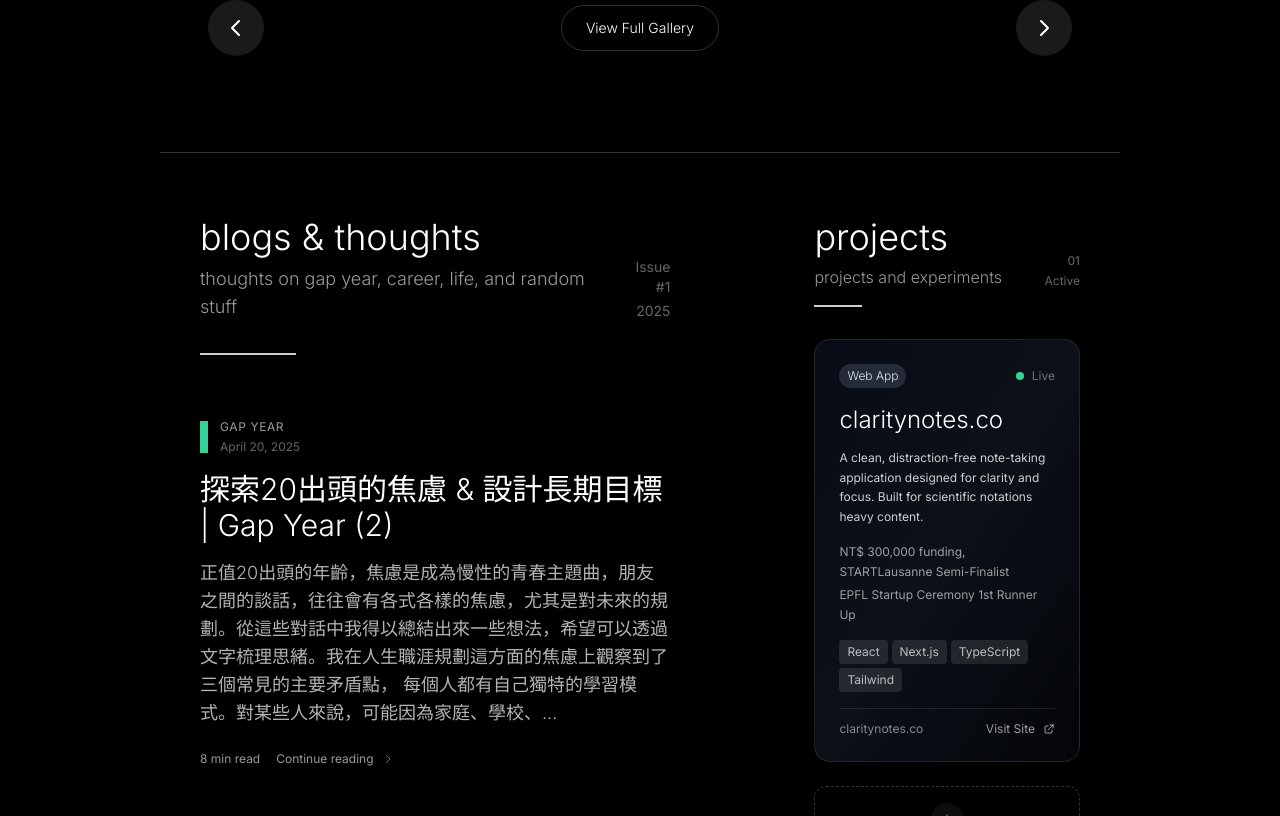
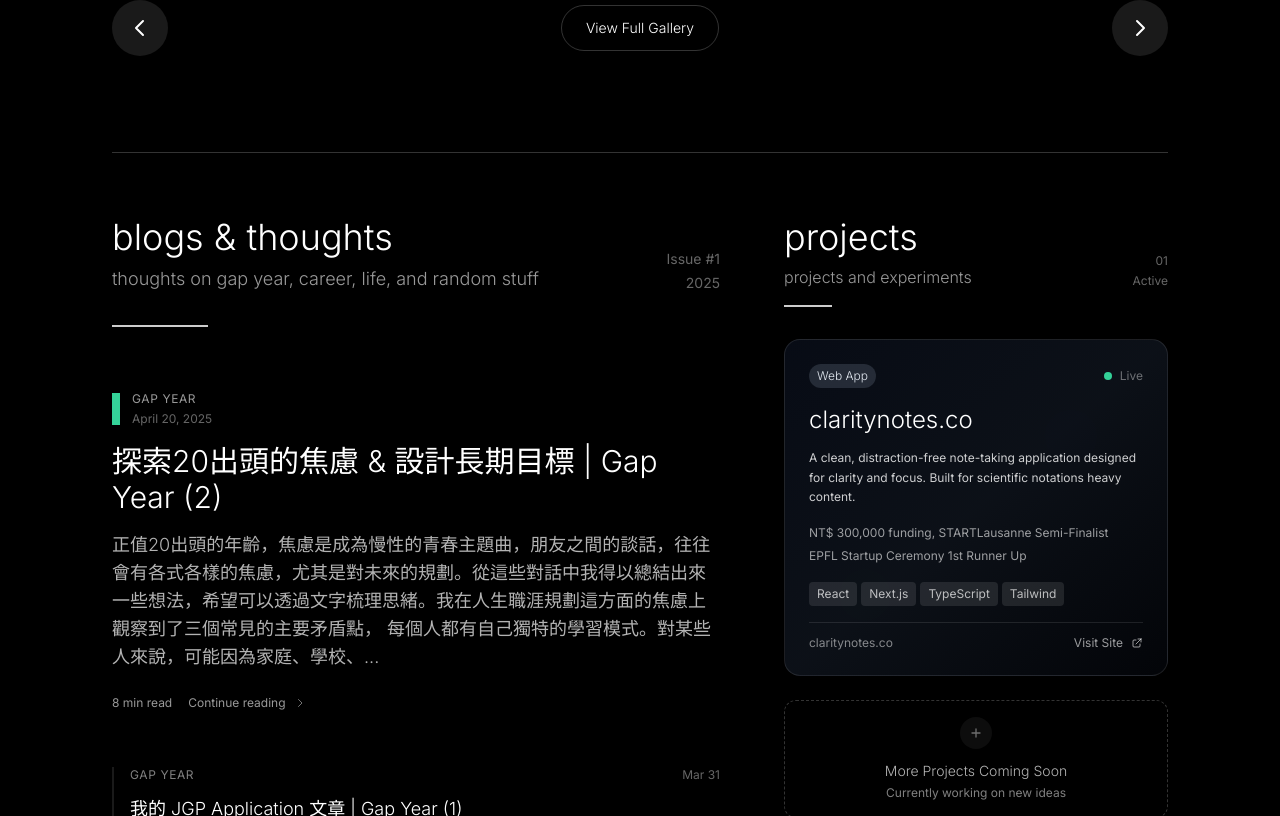
Before and after one commit to chaos2clarity/anderson-chen, a Next.js app: page / in a window 1280 px wide. Shown: the part 1384-2200 px from the top of the page. Built offline with nearby package versions, Linux system fonts and the light colour scheme.

Commit message:
adjust screen size for phone users

```diff
--- a/app/blog/[slug]/page.tsx
+++ b/app/blog/[slug]/page.tsx
@@ -151,11 +151,8 @@ export default function BlogPostPage({ params }: { params: Promise<{ slug: strin
             initial={{ opacity: 0, y: 30 }}
             animate={{ opacity: 1, y: 0 }}
             transition={{ duration: 0.6, delay: 0.2 }}
-            className="prose prose-invert prose-lg max-w-none"
-          >
-            {/* Custom Prose Styles */}
-            <div
-              className="prose-headings:font-light prose-headings:text-white
+            className="prose prose-invert prose-lg max-w-none
+                       prose-headings:font-light prose-headings:text-white
                        prose-h1:text-4xl prose-h1:mb-6 prose-h1:mt-12
                        prose-h2:text-3xl prose-h2:mb-4 prose-h2:mt-10 prose-h2:text-white/90
                        prose-h3:text-2xl prose-h3:mb-3 prose-h3:mt-8 prose-h3:text-white/80
@@ -173,7 +170,7 @@ export default function BlogPostPage({ params }: { params: Promise<{ slug: strin
             dangerouslySetInnerHTML={{
               __html: marked(post.content.replace(/^# /gm, '## ')) // Convert markdown to HTML, and convert H1 to H2
             }}
-            />
+          >
           </motion.article>
 
           {/* Footer Navigation */}
--- a/app/page.tsx
+++ b/app/page.tsx
@@ -205,8 +205,8 @@ export default function Projects() {
       </section>
 
       {/* Gallery Section */}
-      <section className="relative px-10 md:px-20">
-        <div className="max-w-8xl lg:mx-32 md:mx-20 sm:mx-auto">
+      <section className="relative px-6 lg:px-28">
+        <div className="max-w-8xl mx-auto">
           <div className="w-full h-[1px] bg-white/20 mb-12"></div>
           {/* Gallery Header */}
           <div className="flex flex-col md:flex-row justify-between items-start md:items-center mb-12 gap-6">
@@ -375,15 +375,15 @@ export default function Projects() {
       </AnimatePresence>
 
       {/* Side-by-Side: Magazine Blog & Projects */}
-      <section className="relative py-24 px-6 md:px-8">
-        <div className="max-w-8xl mx-32">
+      <section className="relative py-24 px-6 lg:px-28">
+        <div className="max-w-8xl mx-auto">
           <div className="w-full h-[1px] bg-white/20 mb-16"></div>
 
           {/* Two-Column Layout */}
           <div className="grid grid-cols-1 md:grid-cols-5 gap-8 md:gap-12 xl:gap-16">
 
             {/* Blog Section - Left Column (3/5 width) */}
-            <div className="md:col-span-3 lg:mx-10 md:mx-10 sm:mx-auto">
+            <div className="md:col-span-3">
               {/* Editorial Header */}
               <motion.div
                 initial={{ opacity: 0, y: 20 }}
@@ -582,7 +582,7 @@ export default function Projects() {
             </div>
 
             {/* Projects Section - Right Column (2/5 width) */}
-            <div className="md:col-span-2 lg:mx-10 md:mx-10 sm:mx-auto">
+            <div className="md:col-span-2">
               {/* Projects Header */}
               <motion.div
                 initial={{ opacity: 0, y: 20 }}
--- a/app/pages/arts/page.tsx
+++ b/app/pages/arts/page.tsx
@@ -4,26 +4,46 @@ import Link from "next/link";
 import Image from "next/image";
 import { motion, AnimatePresence } from "framer-motion";
 
+// Location mappings from main page
+const PHOTOGRAPHY_LOCATIONS: Record<number, string> = {
+  0: "Milan, Italy",
+  1: "Jungfrau, Switzerland",
+  2: "Paris, France",
+  3: "Lausanne, Switzerland",
+  4: "Paris, France",
+  6: "The Alps, Somwhere High Up",
+  7: "Oregon, United States",
+  8: "Zurich, Switzerland",
+  9: "EPFL Campus, Lausanne",
+  11: "Yilan, Taiwan",
+  12: "Singapore, Singapore"
+};
+
 // Image data with categories and locations
-const PHOTOGRAPHY_IMAGES = [
-  { id: 0, location: "Singapore", category: "urban", aspect: "portrait" },
-  { id: 1, location: "Tokyo", category: "street", aspect: "landscape" },
-  { id: 2, location: "Seoul", category: "urban", aspect: "portrait" },
-  { id: 3, location: "Taipei", category: "street", aspect: "landscape" },
-  { id: 4, location: "Bangkok", category: "culture", aspect: "portrait" },
-  { id: 6, location: "Hong Kong", category: "urban", aspect: "landscape" },
-  { id: 7, location: "Kuala Lumpur", category: "architecture", aspect: "portrait" },
-  { id: 8, location: "Manila", category: "street", aspect: "landscape" },
-  { id: 9, location: "Jakarta", category: "culture", aspect: "portrait" },
-  { id: 11, location: "Ho Chi Minh", category: "street", aspect: "landscape" },
-  { id: 12, location: "Hanoi", category: "culture", aspect: "portrait" },
+const photography_template = [
+  { id: 0, category: "people", aspect: "portrait" },
+  { id: 1, category: "nature", aspect: "landscape" },
+  { id: 2, category: "urban", aspect: "portrait" },
+  { id: 3, category: "nature", aspect: "landscape" },
+  { id: 4, category: "urban", aspect: "portrait" },
+  { id: 6, category: "nature", aspect: "landscape" },
+  { id: 7, category: "people", aspect: "portrait" },
+  { id: 8, category: "urban", aspect: "landscape" },
+  { id: 9, category: "nature", aspect: "portrait" },
+  { id: 11, category: "people", aspect: "landscape" },
+  { id: 12, category: "urban", aspect: "portrait" },
 ];
 
+const PHOTOGRAPHY_IMAGES = photography_template.map(img => ({
+  ...img,
+  location: PHOTOGRAPHY_LOCATIONS[img.id] || "Unknown Location"
+}));
+
 const ARTWORK_IMAGES = [
-  { id: 1, location: "Studio", category: "digital", aspect: "square" },
-  { id: 2, location: "Studio", category: "traditional", aspect: "portrait" },
-  { id: 3, location: "Studio", category: "mixed", aspect: "landscape" },
-  { id: 4, location: "Studio", category: "digital", aspect: "square" },
+  { id: 1, location: "封建社會 - 女 (2022)", category: "mixed", aspect: "square" },
+  { id: 2, location: "封建社會 - 男 (2022)", category: "mixed", aspect: "portrait" },
+  { id: 3, location: "夜 (2022)", category: "traditional", aspect: "landscape" },
+  { id: 4, location: "地鐵 (2022)", category: "traditional", aspect: "square" },
 ];
 
 const Arts = () => {
@@ -136,7 +156,7 @@ const Arts = () => {
               className="flex justify-center mb-12"
             >
               <div className="flex flex-wrap justify-center gap-3">
-                {["all", "street", "urban", "culture", "architecture", "digital", "traditional", "mixed"].map((filterOption) => (
+                {["all", "urban", "nature", "people", "digital", "traditional", "mixed"].map((filterOption) => (
                   <button
                     key={filterOption}
                     onClick={() => setFilter(filterOption)}
--- a/content/blogs/gap-year-plan-and-reflections.mdx
+++ b/content/blogs/gap-year-plan-and-reflections.mdx
@@ -7,7 +7,7 @@ readTime: 8
 featured: true
 ---
 
-## **99%人會面臨的矛盾**
+### **99%人會面臨的矛盾**
 正值20出頭的年齡，焦慮是成為慢性的青春主題曲，朋友之間的談話，往往會有各式各樣的焦慮，尤其是對未來的規劃。從這些對話中我得以總結出來一些想法，希望可以透過文字梳理思緒。我在人生職涯規劃這方面的焦慮上觀察到了三個常見的主要矛盾點，
 
 ### **1.矛盾一 : 綜合能力 (Generalist) vs. 專家 (Specialist) :**
--- /dev/null
+++ b/tailwind.config.ts
@@ -0,0 +1,82 @@
+/** @type {import('tailwindcss').Config} */
+module.exports = {
+  darkMode: ["class"],
+  content: [
+    './pages/**/*.{ts,tsx}',
+    './components/**/*.{ts,tsx}',
+    './app/**/*.{ts,tsx}',
+    './src/**/*.{ts,tsx}',
+  ],
+  theme: {
+    extend: {
+      colors: {
+        border: "hsl(var(--border))",
+        input: "hsl(var(--input))",
+        ring: "hsl(var(--ring))",
+        background: "hsl(var(--background))",
+        foreground: "hsl(var(--foreground))",
+        primary: {
+          DEFAULT: "hsl(var(--primary))",
+          foreground: "hsl(var(--primary-foreground))",
+        },
+        secondary: {
+          DEFAULT: "hsl(var(--secondary))",
+          foreground: "hsl(var(--secondary-foreground))",
+        },
+        destructive: {
+          DEFAULT: "hsl(var(--destructive))",
+          foreground: "hsl(var(--destructive-foreground))",
+        },
+        muted: {
+          DEFAULT: "hsl(var(--muted))",
+          foreground: "hsl(var(--muted-foreground))",
+        },
+        accent: {
+          DEFAULT: "hsl(var(--accent))",
+          foreground: "hsl(var(--accent-foreground))",
+        },
+        popover: {
+          DEFAULT: "hsl(var(--popover))",
+          foreground: "hsl(var(--popover-foreground))",
+        },
+        card: {
+          DEFAULT: "hsl(var(--card))",
+          foreground: "hsl(var(--card-foreground))",
+        },
+      },
+      animation: {
+        'gradient-y': 'gradient-y 15s ease infinite',
+        'float-slow': 'float 6s ease-in-out infinite',
+        'float-medium': 'float 15s ease-in-out infinite',
+      },
+      keyframes: {
+        'gradient-y': {
+          '0%, 100%': {
+            'background-size': '400% 400%',
+            'background-position': 'center top'
+          },
+          '50%': {
+            'background-size': '200% 200%',
+            'background-position': 'center center'
+          }
+        },
+        float: {
+          '0%, 100%': {
+            transform: 'translateY(0px) translateX(0px)'
+          },
+          '50%': {
+            transform: 'translateY(-20px) translateX(10px)'
+          },
+        }
+      },
+      borderRadius: {
+        lg: "var(--radius)",
+        md: "calc(var(--radius) - 2px)",
+        sm: "calc(var(--radius) - 4px)",
+      },
+    }
+  },
+  plugins: [
+    require('@tailwindcss/typography')
+  ],
+}
```
Lines whose indentation alone changed are shown as unchanged.
